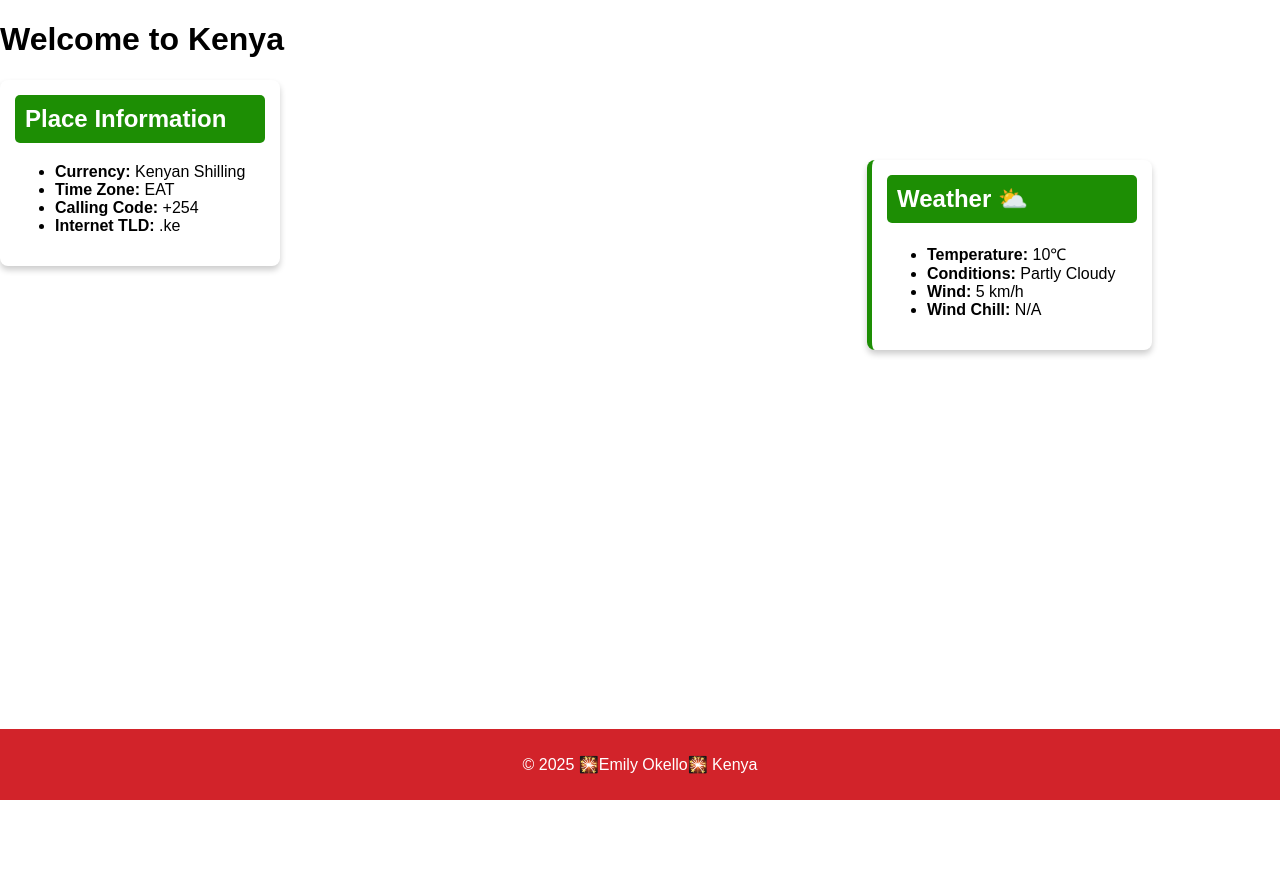
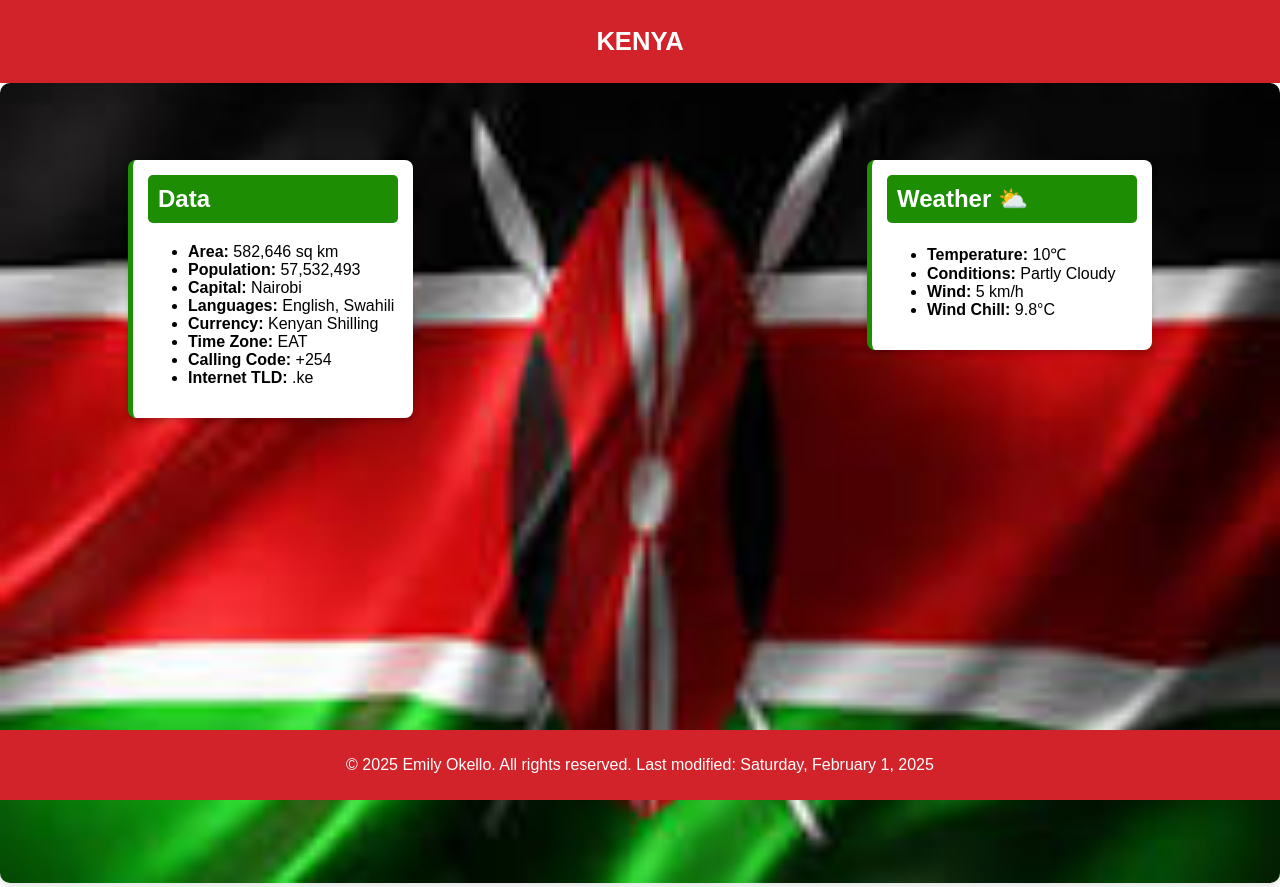
Before and after one commit to Emmy-Okello2030/wdd131, a plain HTML site: page place.html in a window 1280 px wide. Before the commit the page ends 800 px from the top, so only its background shows below. Drawn offline with Linux system fonts and the light colour scheme; files that its build step writes are made by us from their sources.

Commit message:
Update place.html, place.css, and place.js

```diff
--- a/place.html
+++ b/place.html
@@ -3,18 +3,34 @@
 <head>
     <meta charset="UTF-8">
     <meta name="viewport" content="width=device-width, initial-scale=1.0">
-    <title>Place Information</title>
-    <link rel="stylesheet" href="place.css">
+    <title>Kenya</title>
+    <link rel="stylesheet" href="css/place.css">
+
+    <script src="place.js"></script>
 </head>
 <body>
-    <header>
-        <h1>Welcome to Kenya</h1>
+    <header class="header">
+        <h1>KENYA</h1>
     </header>
-    <main>
-        <!-- Place Information Card -->
-        <div class="card place-card">
-            <h2>Place Information</h2>
+    <main class="main content">
+        <!-- Hero image -->
+        <div class="hero">
+            <picture>
+                <source srcset="images/flag.jpeg" media="(min-width: 768px)">
+                <source srcset="images/flag.jpeg" type="image/webp">
+                <img src="images/flag.jpeg" alt="flag of Kenya">
+            </picture>
+        </div>
+
+        <!-- Data Card -->
+                 <!-- Data Card -->
+        <div class="card data-card">
+            <h2>Data</h2>
             <ul>
+                <li><strong>Area:</strong> 582,646 sq km</li>
+                <li><strong>Population:</strong> 57,532,493</li>
+                <li><strong>Capital:</strong> Nairobi</li>
+                <li><strong>Languages:</strong> English, Swahili</li>
                 <li><strong>Currency:</strong> Kenyan Shilling</li>
                 <li><strong>Time Zone:</strong> EAT</li>
                 <li><strong>Calling Code:</strong> +254</li>
@@ -36,9 +52,5 @@
     <footer class="footer">
         <p>&copy; <span id="current-year"></span> 🎇Emily Okello🎇 Kenya</p>
     </footer>
-    <script>
-        // Update the current year in the footer
-        document.getElementById('current-year').textContent = new Date().getFullYear();
-    </script>
 </body>
 </html>
```
